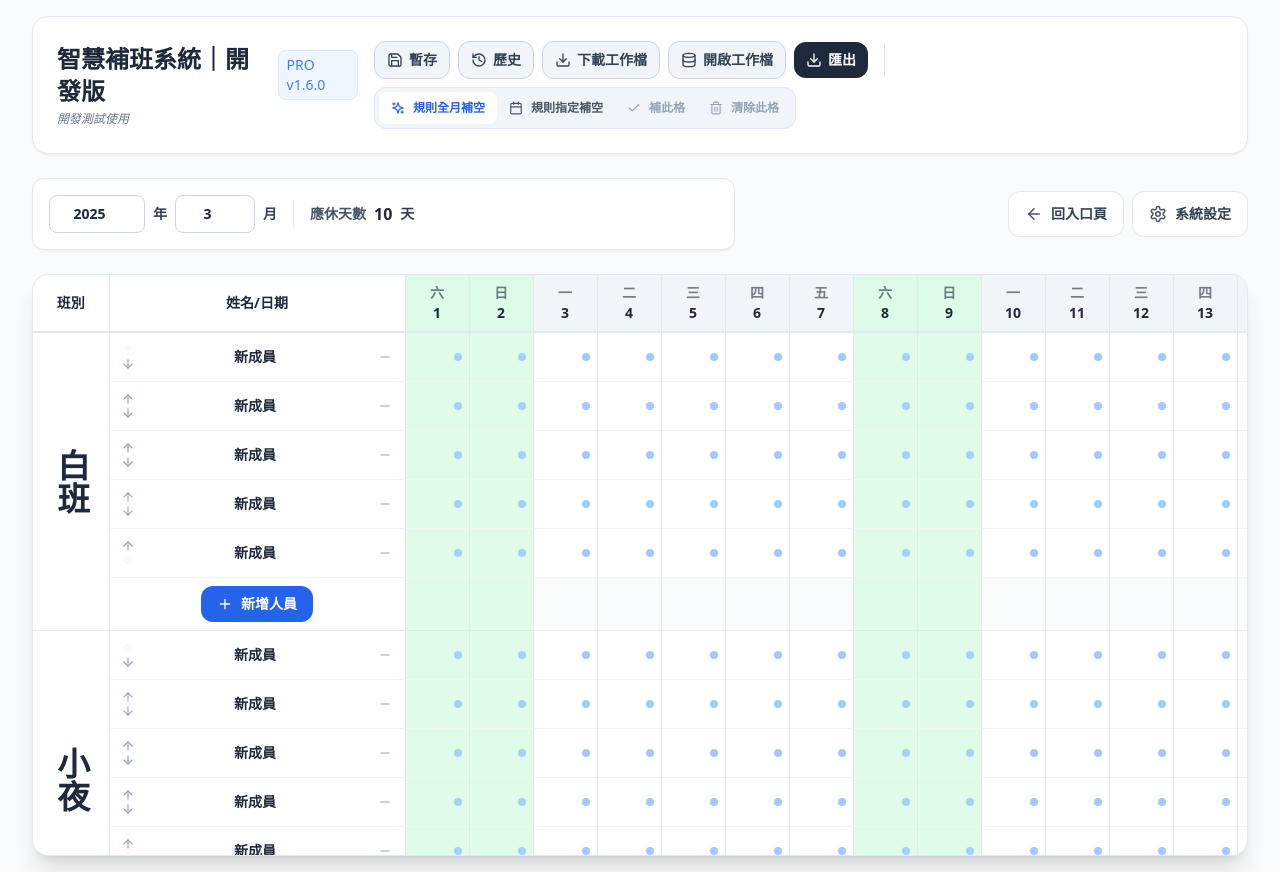
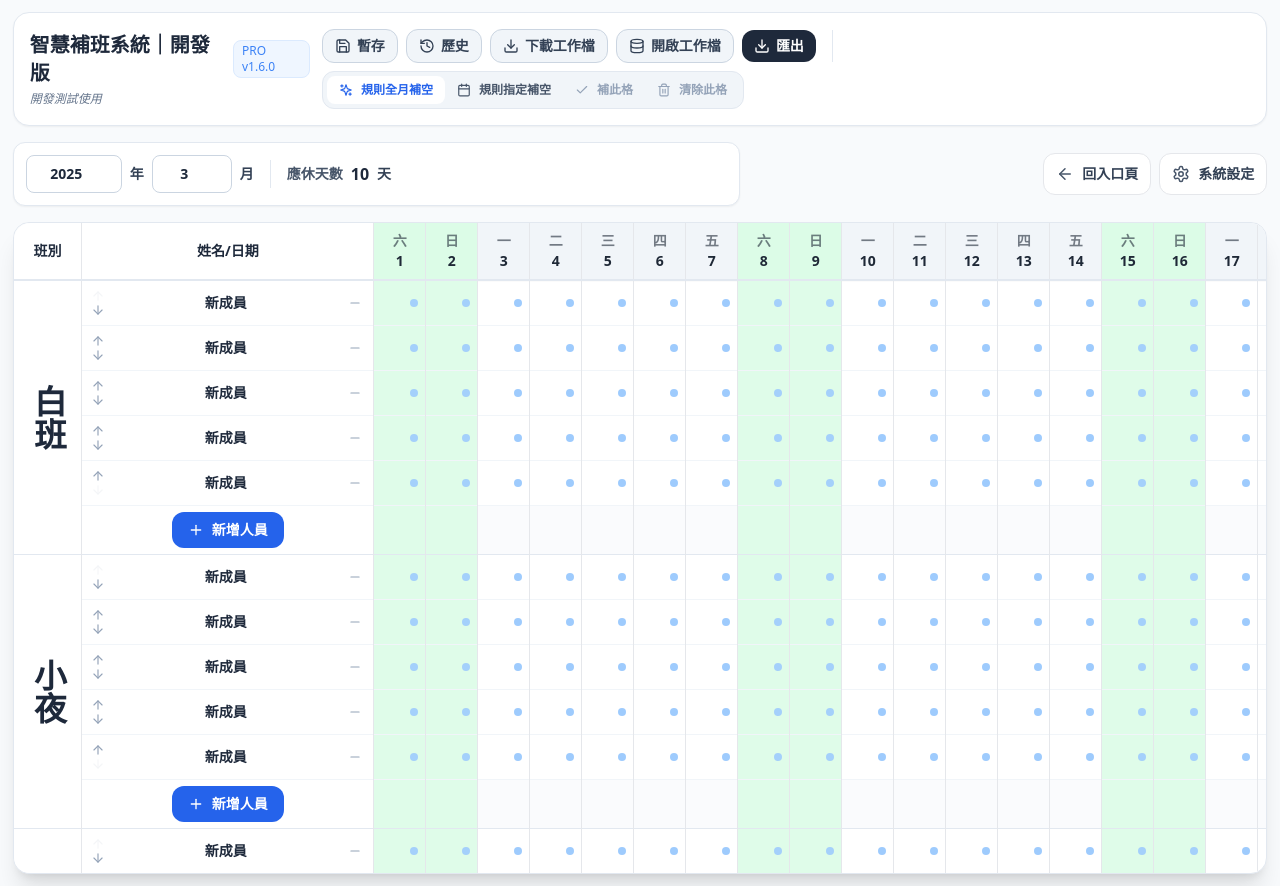
Before and after one commit to abyssynt/react-schedule-pro-smartfill, a React (Vite) app: page / in a window 1280 px wide. Both pictures are taken after a click on the button "開啟最近班表". Built offline with nearby package versions, Linux system fonts and the light colour scheme.

Commit message:
Update App.jsx

```diff
--- a/src/App.jsx
+++ b/src/App.jsx
@@ -743,18 +743,18 @@ const UI_DENSITY_OPTIONS = {
     rowMinHeight: 72
   },
   standard: {
-    shiftWidth: 76,
-    nameWidth: 122,
-    dayMinWidth: 64,
+    shiftWidth: 68,
+    nameWidth: 108,
+    dayMinWidth: 52,
     dayHeaderClass: 'px-1.5 py-2 text-xs',
-    statHeaderClass: 'p-3',
-    leaveHeaderClass: 'p-1.5',
-    cellHeightClass: 'h-10',
-    nameCellPaddingClass: 'px-2 py-2',
-    footCellPaddingClass: 'p-2.5',
+    statHeaderClass: 'px-2 py-2',
+    leaveHeaderClass: 'px-1 py-1.5',
+    cellHeightClass: 'h-9',
+    nameCellPaddingClass: 'px-1.5 py-1.5',
+    footCellPaddingClass: 'px-2 py-2',
     groupLabelClass: '',
     selectorDotClass: 'w-2 h-2',
-    rowMinHeight: 80
+    rowMinHeight: 72
   },
   relaxed: {
     shiftWidth: 100,
@@ -2488,7 +2488,7 @@ const openSelectedCellFillModal = () => {
   }, [staffs.length]);
 
   return (
-    <div className="min-h-screen text-slate-900 p-4 font-sans overflow-x-hidden relative" style={{ backgroundColor: pageBackgroundColor }}>
+    <div className="min-h-screen text-slate-900 p-3 font-sans overflow-x-hidden relative" style={{ backgroundColor: pageBackgroundColor }}>
       <style>{`
         @keyframes pulse-once { 0% { transform: translateY(-10px); opacity: 0; } 100% { transform: translateY(0); opacity: 1; } }
         @keyframes fade-in-down { 0% { opacity: 0; transform: translateY(-5px); } 100% { opacity: 1; transform: translateY(0); } }
@@ -2497,7 +2497,7 @@ const openSelectedCellFillModal = () => {
       `}</style>
 
       {showDraftPrompt && (
-        <div className="max-w-[95vw] mx-auto mb-4 bg-amber-50 border border-amber-200 text-amber-800 p-4 rounded-xl flex items-center justify-between shadow-sm animate-fade-in-down">
+        <div className="max-w-[98vw] mx-auto mb-3 bg-amber-50 border border-amber-200 text-amber-800 p-3 rounded-xl flex items-center justify-between shadow-sm animate-fade-in-down">
           <div className="flex items-center gap-1.5">
             <Clock size={18} className="text-amber-600" />
             <span className="text-sm font-bold">偵測到先前暫存紀錄。</span>
@@ -2509,12 +2509,12 @@ const openSelectedCellFillModal = () => {
         </div>
       )}
 
-      <div className="max-w-[95vw] mx-auto mb-6">
-        <div className="bg-white rounded-2xl p-6 shadow-sm border border-slate-200 flex flex-col xl:flex-row xl:items-center justify-between gap-4">
+      <div className="max-w-[98vw] mx-auto mb-4">
+        <div className="bg-white rounded-2xl p-4 shadow-sm border border-slate-200 flex flex-col xl:flex-row xl:items-center justify-between gap-3">
           <div>
-            <h1 className="text-2xl font-black text-slate-800 flex items-center gap-2">
+            <h1 className="text-xl font-black text-slate-800 flex items-center gap-2">
               智慧補班系統｜開發版
-              <span className="text-blue-500 text-sm font-normal px-2 py-1 bg-blue-50 rounded-lg border border-blue-100">PRO v1.6.0</span>
+              <span className="text-blue-500 text-xs font-normal px-2 py-0.5 bg-blue-50 rounded-lg border border-blue-100">PRO v1.6.0</span>
             </h1>
             <p className="text-slate-500 text-xs mt-1 italic">開發測試使用</p>
           </div>
@@ -2527,21 +2527,21 @@ const openSelectedCellFillModal = () => {
               className="hidden"
               onChange={onImportDraftFileChange}
             />
-            <button onClick={() => saveToHistory('手動暫存')} className="flex items-center gap-1.5 bg-slate-100 text-slate-700 border border-slate-300 px-3 py-2 rounded-xl font-bold hover:bg-slate-200 transition-all text-sm">
+            <button onClick={() => saveToHistory('手動暫存')} className="flex items-center gap-1.5 bg-slate-100 text-slate-700 border border-slate-300 px-3 py-1.5 rounded-xl font-bold hover:bg-slate-200 transition-all text-sm">
               <Save size={16} /> 暫存
             </button>
-            <button onClick={() => setShowHistoryModal(true)} className="flex items-center gap-1.5 bg-slate-100 text-slate-700 border border-slate-300 px-3 py-2 rounded-xl font-bold hover:bg-slate-200 transition-all text-sm">
+            <button onClick={() => setShowHistoryModal(true)} className="flex items-center gap-1.5 bg-slate-100 text-slate-700 border border-slate-300 px-3 py-1.5 rounded-xl font-bold hover:bg-slate-200 transition-all text-sm">
               <Clock size={16} /> 歷史
             </button>
-            <button onClick={onDownloadDraftFile} className="flex items-center gap-1.5 bg-slate-100 text-slate-700 border border-slate-300 px-3 py-2 rounded-xl font-bold hover:bg-slate-200 transition-all text-sm">
+            <button onClick={onDownloadDraftFile} className="flex items-center gap-1.5 bg-slate-100 text-slate-700 border border-slate-300 px-3 py-1.5 rounded-xl font-bold hover:bg-slate-200 transition-all text-sm">
               <Download size={16} /> 下載工作檔
             </button>
-            <button onClick={onImportDraftFileClick} className="flex items-center gap-1.5 bg-slate-100 text-slate-700 border border-slate-300 px-3 py-2 rounded-xl font-bold hover:bg-slate-200 transition-all text-sm">
+            <button onClick={onImportDraftFileClick} className="flex items-center gap-1.5 bg-slate-100 text-slate-700 border border-slate-300 px-3 py-1.5 rounded-xl font-bold hover:bg-slate-200 transition-all text-sm">
               <Database size={16} /> 開啟工作檔
             </button>
 
             <div className="relative">
-              <button onClick={() => setShowExportMenu(!showExportMenu)} className="flex items-center gap-1.5 bg-slate-800 text-white px-3 py-2 rounded-xl font-bold hover:bg-slate-900 transition-all text-sm">
+              <button onClick={() => setShowExportMenu(!showExportMenu)} className="flex items-center gap-1.5 bg-slate-800 text-white px-3 py-1.5 rounded-xl font-bold hover:bg-slate-900 transition-all text-sm">
                 <Download size={16} /> 匯出
               </button>
               {showExportMenu && (
@@ -2559,17 +2559,17 @@ const openSelectedCellFillModal = () => {
             <div className="w-px h-8 bg-slate-200 mx-2 hidden sm:block"></div>
 
             <div className="flex bg-slate-100 p-1 rounded-xl border border-slate-200 flex-wrap">
-              <button onClick={() => handleRuleBasedAutoSchedule(false)} disabled={isRuleFillLoading} className="flex items-center gap-2 bg-white text-blue-600 px-3 py-2 rounded-lg font-bold hover:bg-blue-50 transition-all disabled:opacity-50 text-xs">
+              <button onClick={() => handleRuleBasedAutoSchedule(false)} disabled={isRuleFillLoading} className="flex items-center gap-2 bg-white text-blue-600 px-3 py-1.5 rounded-lg font-bold hover:bg-blue-50 transition-all disabled:opacity-50 text-xs">
                 {isRuleFillLoading ? <Loader2 className="animate-spin" size={14} /> : <Sparkles size={14} />} 規則全月補空
               </button>
-              <button onClick={() => setShowRuleFillControl(!showRuleFillControl)} className={`flex items-center gap-2 px-3 py-2 rounded-lg font-bold transition-all text-xs ${showRuleFillControl ? 'bg-blue-600 text-white shadow-inner' : 'text-slate-600 hover:bg-slate-200'}`}>
+              <button onClick={() => setShowRuleFillControl(!showRuleFillControl)} className={`flex items-center gap-2 px-3 py-1.5 rounded-lg font-bold transition-all text-xs ${showRuleFillControl ? 'bg-blue-600 text-white shadow-inner' : 'text-slate-600 hover:bg-slate-200'}`}>
                 <Calendar size={14} /> 規則指定補空
               </button>
               <button
                 type="button"
                 onClick={openSelectedCellFillModal}
                 disabled={!selectedGridCell}
-                className={`flex items-center gap-2 px-3 py-2 rounded-lg font-bold transition-all text-xs ${selectedGridCell ? 'text-slate-700 hover:bg-slate-200' : 'text-slate-400 cursor-not-allowed'}`}
+                className={`flex items-center gap-2 px-3 py-1.5 rounded-lg font-bold transition-all text-xs ${selectedGridCell ? 'text-slate-700 hover:bg-slate-200' : 'text-slate-400 cursor-not-allowed'}`}
               >
                 <Check size={14} /> 補此格
               </button>
@@ -2577,7 +2577,7 @@ const openSelectedCellFillModal = () => {
                 type="button"
                 onClick={clearSelectedCell}
                 disabled={!selectedGridCell}
-                className={`flex items-center gap-2 px-3 py-2 rounded-lg font-bold transition-all text-xs ${selectedGridCell ? 'text-red-600 hover:bg-red-50' : 'text-slate-400 cursor-not-allowed'}`}
+                className={`flex items-center gap-2 px-3 py-1.5 rounded-lg font-bold transition-all text-xs ${selectedGridCell ? 'text-red-600 hover:bg-red-50' : 'text-slate-400 cursor-not-allowed'}`}
               >
                 <Trash2 size={14} /> 清除此格
               </button>
@@ -2587,8 +2587,8 @@ const openSelectedCellFillModal = () => {
       </div>
 
       {showRuleFillControl && (
-        <div className="max-w-[95vw] mx-auto mb-6 rounded-3xl border border-slate-200 bg-slate-100/90 px-5 py-5 shadow-sm animate-fade-in-down lg:px-6">
-          <div className="mb-4 flex items-center gap-2 text-slate-800">
+        <div className="max-w-[98vw] mx-auto mb-4 rounded-3xl border border-slate-200 bg-slate-100/90 px-4 py-4 shadow-sm animate-fade-in-down lg:px-5">
+          <div className="mb-3 flex items-center gap-2 text-slate-800">
             <Sparkles size={18} className="text-blue-600" />
             <h3 className="font-black">規則指定補空設定</h3>
           </div>
@@ -2712,8 +2712,8 @@ const openSelectedCellFillModal = () => {
         </div>
       )}
 
-      <div className="max-w-[95vw] mx-auto mb-6 grid grid-cols-1 lg:grid-cols-12 gap-4">
-        <div className="lg:col-span-7 bg-white p-4 rounded-xl shadow-sm border border-slate-200">
+      <div className="max-w-[98vw] mx-auto mb-4 grid grid-cols-1 lg:grid-cols-12 gap-3">
+        <div className="lg:col-span-7 bg-white p-3 rounded-xl shadow-sm border border-slate-200">
           <div className="flex flex-col lg:flex-row lg:items-center gap-4 lg:gap-5">
             <div className="flex flex-wrap items-center gap-x-2 gap-y-3 text-sm font-bold text-slate-700">
               <input
@@ -2749,17 +2749,17 @@ const openSelectedCellFillModal = () => {
         </div>
 
         <div className="lg:col-span-5 flex items-center justify-end gap-2">
-          <button onClick={() => changeScreen('entry')} className="bg-white border px-4 py-3 rounded-xl hover:bg-slate-50 transition-colors text-sm font-bold text-slate-700 flex items-center gap-2">
+          <button onClick={() => changeScreen('entry')} className="bg-white border px-3 py-2.5 rounded-xl hover:bg-slate-50 transition-colors text-sm font-bold text-slate-700 flex items-center gap-2">
             <ArrowLeft size={18} className="text-slate-600" /> 回入口頁
           </button>
-          <button onClick={() => changeScreen('settings')} className="bg-white border px-4 py-3 rounded-xl hover:bg-slate-50 transition-colors text-sm font-bold text-slate-700 flex items-center gap-2">
+          <button onClick={() => changeScreen('settings')} className="bg-white border px-3 py-2.5 rounded-xl hover:bg-slate-50 transition-colors text-sm font-bold text-slate-700 flex items-center gap-2">
             <Settings size={18} className="text-slate-600" /> 系統設定
           </button>
         </div>
       </div>
 
-      <div className="max-w-[95vw] mx-auto rounded-2xl shadow-xl border border-slate-200 bg-white">
-        <div className="overflow-auto rounded-2xl max-h-[calc(100vh-220px)]">
+      <div className="max-w-[98vw] mx-auto rounded-2xl shadow-xl border border-slate-200 bg-white">
+        <div className="overflow-auto rounded-2xl max-h-[calc(100vh-150px)]">
           <table className="w-max min-w-full border-collapse select-none">
             <thead>
               <tr className="bg-slate-100 border-b-2 border-slate-200 shadow-sm">
@@ -2777,16 +2777,16 @@ const openSelectedCellFillModal = () => {
                 ))}
                 {showRightStats && (
                 <>
-                <th className={`sticky top-0 z-40 ${densityConfig.statHeaderClass} border-r min-w-[60px] bg-blue-50 text-blue-700 font-bold shadow-sm`}>上班</th>
-                <th className={`sticky top-0 z-40 ${densityConfig.statHeaderClass} border-r min-w-[60px] bg-green-50 text-green-700 font-bold shadow-sm`}>假日休</th>
-                <th className={`sticky top-0 z-40 ${densityConfig.statHeaderClass} border-r min-w-[60px] bg-red-50 text-red-700 font-bold shadow-sm`}>總休</th>
+                <th className={`sticky top-0 z-40 ${densityConfig.statHeaderClass} border-r min-w-[52px] bg-blue-50 text-blue-700 font-bold shadow-sm`}>上班</th>
+                <th className={`sticky top-0 z-40 ${densityConfig.statHeaderClass} border-r min-w-[52px] bg-green-50 text-green-700 font-bold shadow-sm`}>假日休</th>
+                <th className={`sticky top-0 z-40 ${densityConfig.statHeaderClass} border-r min-w-[52px] bg-red-50 text-red-700 font-bold shadow-sm`}>總休</th>
                 </>
                 )}
                 {showLeaveStats && mergedLeaveCodes.map(l => (
-                  <th key={l} className={`sticky top-0 z-40 ${densityConfig.leaveHeaderClass} border-r min-w-[40px] bg-slate-50 text-[10px] uppercase text-slate-500 font-bold shadow-sm`}>{l}</th>
+                  <th key={l} className={`sticky top-0 z-40 ${densityConfig.leaveHeaderClass} border-r min-w-[34px] bg-slate-50 text-[10px] uppercase text-slate-500 font-bold shadow-sm`}>{l}</th>
                 ))}
                 {(customColumns || []).map(col => (
-                  <th key={col} className={`sticky top-0 z-40 ${densityConfig.leaveHeaderClass} border-r min-w-[70px] bg-violet-50 text-[10px] uppercase text-violet-600 font-bold shadow-sm`}>{col}</th>
+                  <th key={col} className={`sticky top-0 z-40 ${densityConfig.leaveHeaderClass} border-r min-w-[60px] bg-violet-50 text-[10px] uppercase text-violet-600 font-bold shadow-sm`}>{col}</th>
                 ))}
               </tr>
             </thead>
@@ -3221,7 +3221,7 @@ function SettingsView({ changeScreen, colors, setColors, customHolidays, setCust
                             nameDateColumnFontColor: preset.nameDateColumnFontColor
                           }));
                         }}
-                        className={`px-3 py-2 rounded-xl border text-sm font-medium transition ${uiSettings.themePreset === key ? 'bg-violet-600 border-violet-600 text-white' : 'bg-white border-violet-200 text-violet-700 hover:bg-violet-50'}`}
+                        className={`px-3 py-1.5 rounded-xl border text-sm font-medium transition ${uiSettings.themePreset === key ? 'bg-violet-600 border-violet-600 text-white' : 'bg-white border-violet-200 text-violet-700 hover:bg-violet-50'}`}
                       >
                         {label}
                       </button>
```
